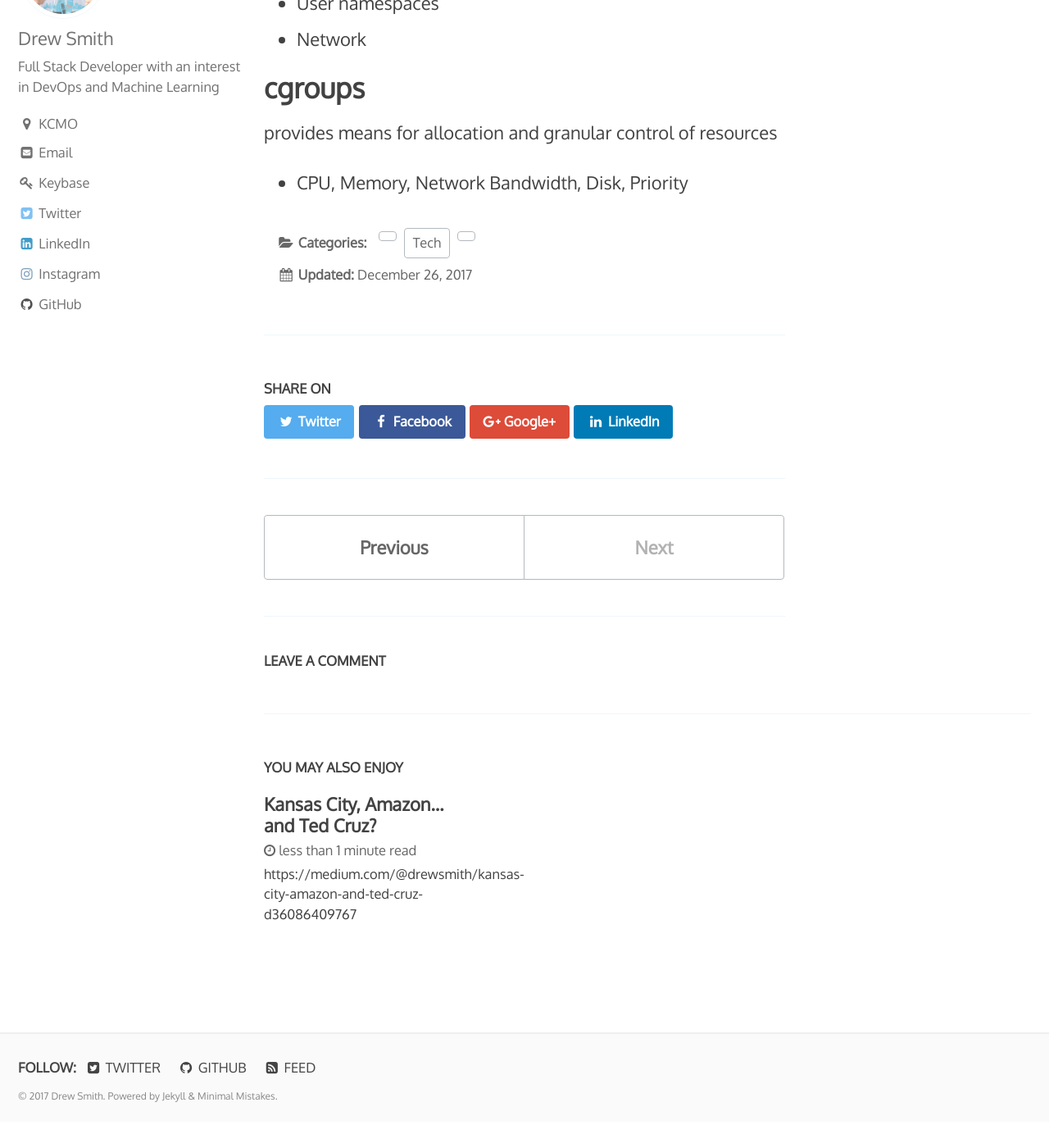
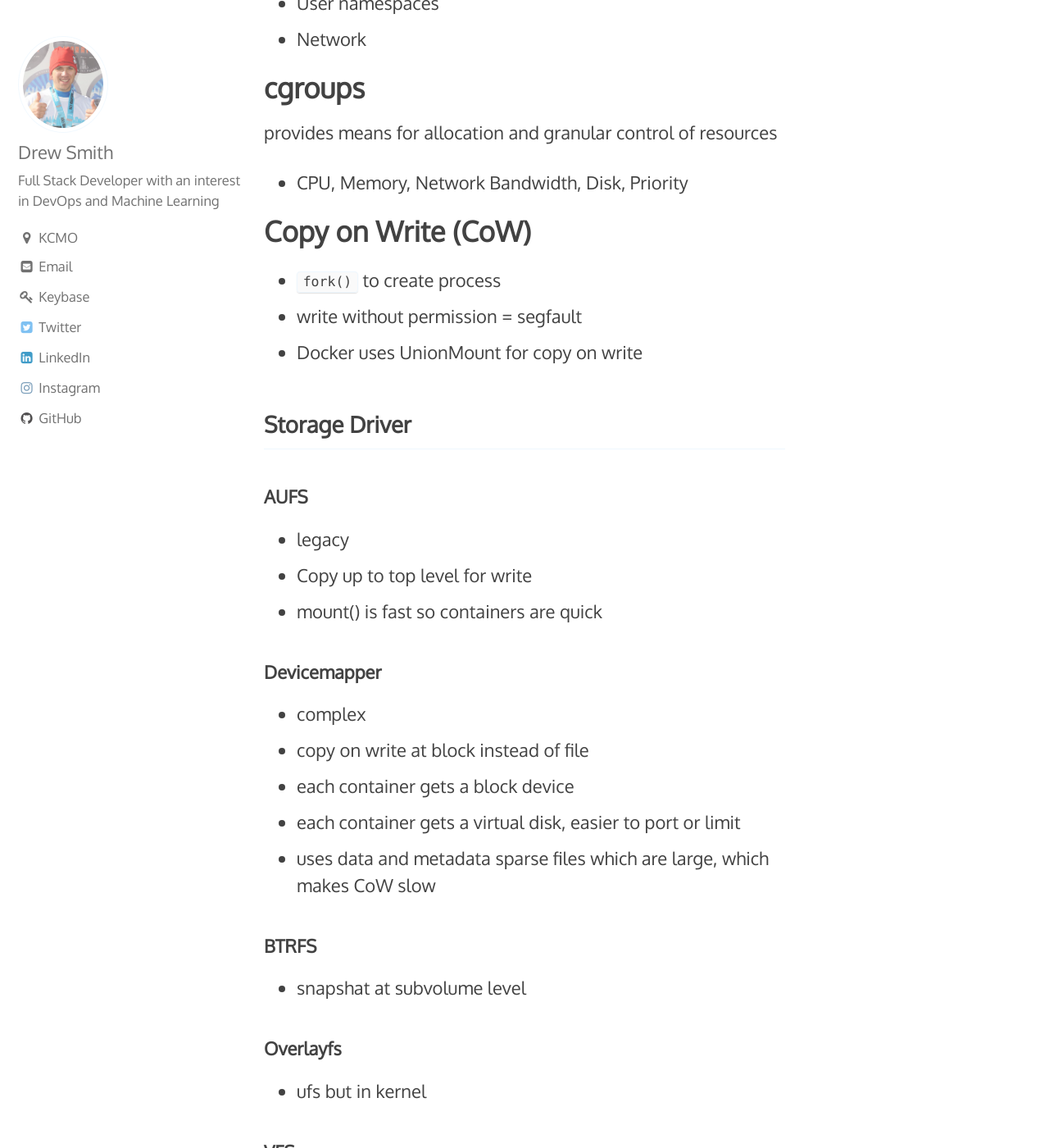
Before and after one commit to drewsmith/drewsmith.github.io, a Jekyll site: the page built from _posts/2017-12-26-Docker_Notes.md, in a window 1280 px wide and 1400 px high, scrolled down 10810 px. Shown: the whole window at 82% size. Built offline with Jekyll 4.4.1, drawn with Linux system fonts in a browser that asks for light colours; before the commit the page ends 12178 px from its top, so only the background shows below that; some of the changed text lies outside the part shown.

Commit message:
added copy on write

```diff
--- a/_posts/2017-12-26-Docker_Notes.md
+++ b/_posts/2017-12-26-Docker_Notes.md
@@ -276,3 +276,38 @@ Provides isolation so that other pieces of the system are unaffected by whatever
 provides means for allocation and granular control of resources
 
 * CPU, Memory, Network Bandwidth, Disk, Priority
+
+# Copy on Write (CoW)
+
+* `fork()` to create process
+* write without permission = segfault
+* Docker uses UnionMount for copy on write
+
+## Storage Driver
+
+### AUFS
+* legacy
+* Copy up to top level for write
+* mount() is fast so containers are quick
+
+### Devicemapper
+* complex
+* copy on write at block instead of file
+* each container gets a block device
+* each container gets a virtual disk, easier to port or limit
+* uses data and metadata sparse files which are large, which makes CoW slow
+
+### BTRFS
+* snapshat at subvolume level
+
+### Overlayfs
+* ufs but in kernel
+
+### VFS
+* not copy on write, it's copy on copy
+* space ineffecient and slow
+* use for legacy
+
+## TL;DR
+* PaaS = use AUFS or overlfs
+* Big CoW = BTRFS or DeviceMapper
```
